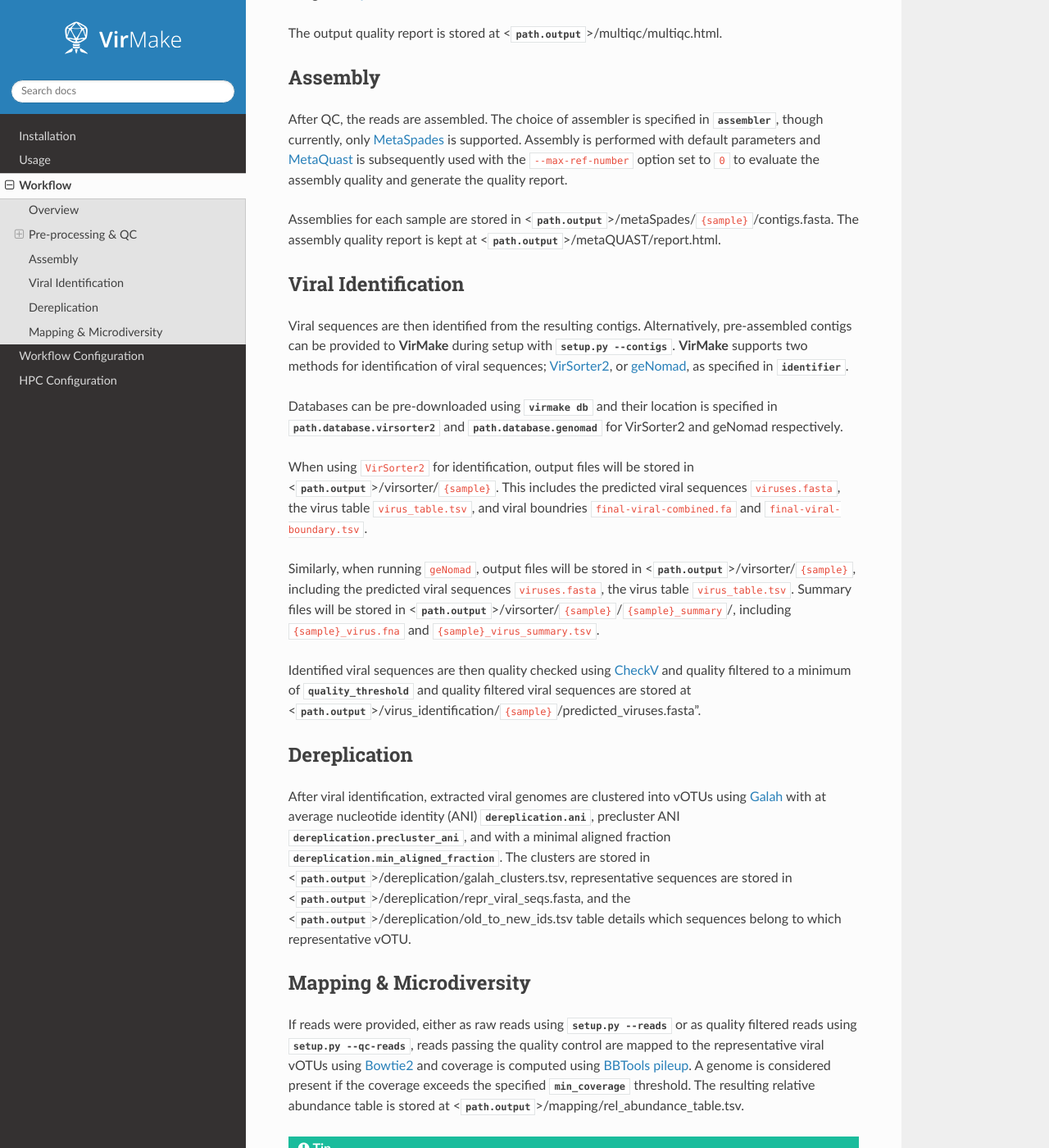
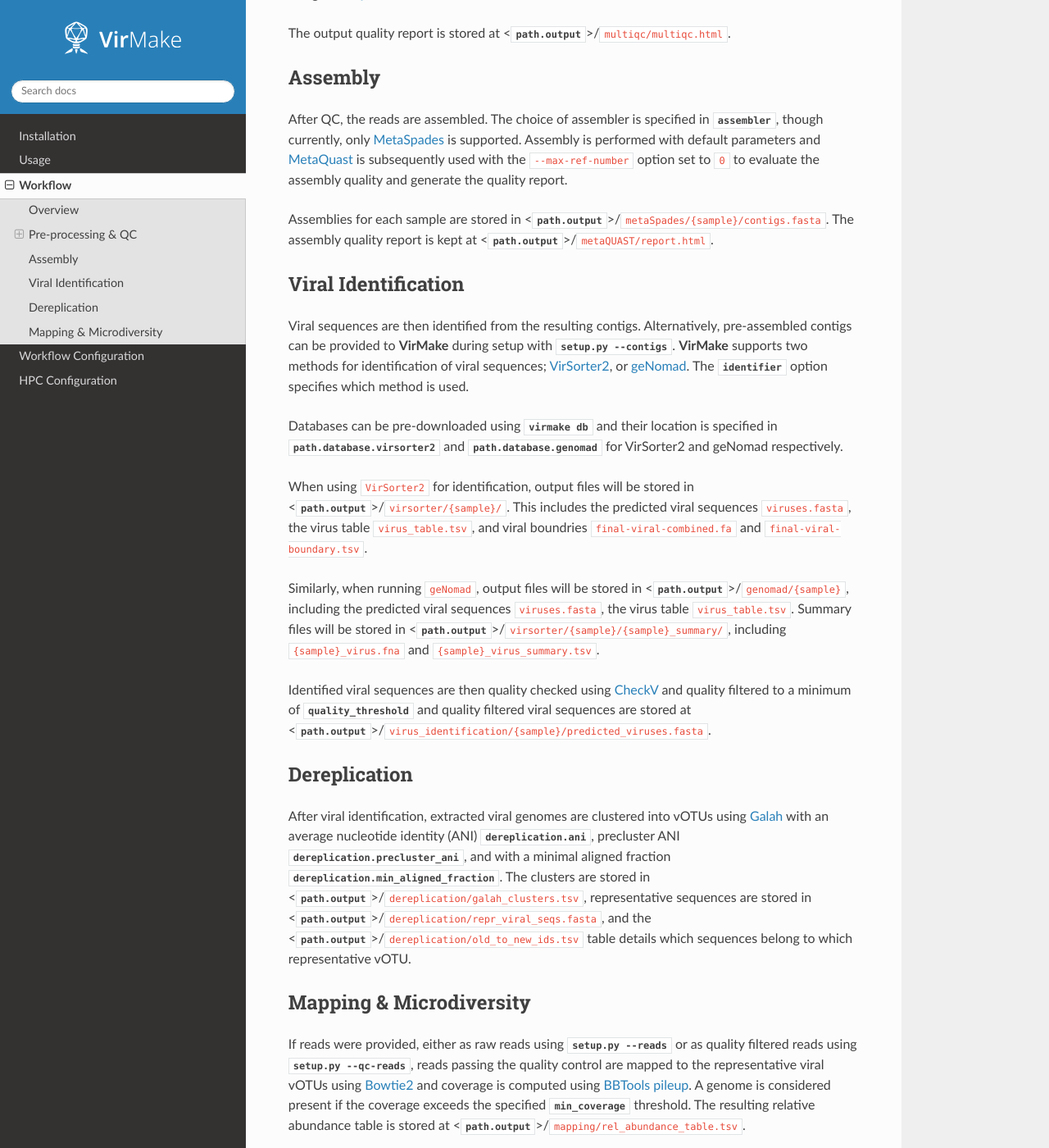
Before and after one commit to sverre-branders/rtd-virmake-test, a Sphinx documentation site: the page built from docs/source/workflow.rst, in a window 1280 px wide and 1400 px high, scrolled down 1652 px. Shown: the whole window at 82% size. Built offline with Sphinx 7.4.7 and the Read the Docs theme 3.1.0, drawn with Linux system fonts in a browser that asks for light colours; some of the changed text lies outside the part shown.

Commit message:
Wrapping paths in

```diff
--- a/docs/source/workflow.rst
+++ b/docs/source/workflow.rst
@@ -38,7 +38,7 @@ used for trimming using default options:
 Input file location is specified in <:confval:`path.input_reads`> (for more
 info, see :doc:`config-params`).
 
-Output files are stored in <:confval:`path.output`>/fastp_pe/.  For each
+Output files are stored in <:confval:`path.output`>/``fastp_pe/``.  For each
 sample, paired trimmed reads are stored in ``{sample}_1.fastq`` and
 ``{sample}_2.fastq``. QC reports are stored in ``html`` and ``json`` format in
 ``{sample}.html`` and ``{sample}.json`` respectively.
@@ -53,7 +53,7 @@ quality assessment. Finally, a summary is made using
 `MultiQC <https://github.com/MultiQC/MultiQC>`_.
 
 The output quality report is stored at
-<:confval:`path.output`>/multiqc/multiqc.html.
+<:confval:`path.output`>/``multiqc/multiqc.html``.
 
 Assembly
 --------
@@ -66,8 +66,8 @@ is subsequently used with the ``--max-ref-number`` option set to ``0`` to
 evaluate the assembly quality and generate the quality report.
 
 Assemblies for each sample are stored in
-<:confval:`path.output`>/metaSpades/``{sample}``/contigs.fasta. The assembly
-quality report is kept at <:confval:`path.output`>/metaQUAST/report.html.
+<:confval:`path.output`>/``metaSpades/{sample}/contigs.fasta``. The assembly
+quality report is kept at <:confval:`path.output`>/``metaQUAST/report.html``.
 
 Viral Identification
 --------------------
@@ -77,8 +77,8 @@ pre-assembled contigs can be provided to **VirMake** during setup with
 :option:`setup.py --contigs`. **VirMake** supports two methods for
 identification of viral sequences; `VirSorter2
 <https://github.com/jiarong/VirSorter2>`_, or `geNomad
-<https://github.com/apcamargo/genomad/>`_, as specified in
-:confval:`identifier`.
+<https://github.com/apcamargo/genomad/>`_. The :confval:`identifier` option
+specifies which method is used.
 
 ..  NOTE! The min_contig_length parameters will be updated
    to 3000, then DRAM-v will use 1000 since viruses can be shorter than
@@ -89,22 +89,22 @@ is specified in :confval:`path.database.virsorter2` and
 :confval:`path.database.genomad` for VirSorter2 and geNomad respectively.
 
 When using ``VirSorter2`` for identification, output files will be stored in
-<:confval:`path.output`>/virsorter/``{sample}``. This includes the predicted
+<:confval:`path.output`>/``virsorter/{sample}/``. This includes the predicted
 viral sequences ``viruses.fasta``, the virus table ``virus_table.tsv``, and
 viral boundries ``final-viral-combined.fa`` and ``final-viral-boundary.tsv``.
 
 Similarly, when running ``geNomad``, output files will be stored in
-<:confval:`path.output`>/virsorter/``{sample}``, including the predicted
+<:confval:`path.output`>/``genomad/{sample}``, including the predicted
 viral sequences ``viruses.fasta``, the virus table ``virus_table.tsv``. Summary
 files will be stored in
-<:confval:`path.output`>/virsorter/``{sample}``/``{sample}_summary``/, including
+<:confval:`path.output`>/``virsorter/{sample}/{sample}_summary/``, including
 ``{sample}_virus.fna`` and ``{sample}_virus_summary.tsv``.
 
 Identified viral sequences are then quality checked using `CheckV
 <https://bitbucket.org/berkeleylab/CheckV>`_ and quality filtered to a minimum
 of :confval:`quality_threshold` and quality filtered viral sequences are
 stored at
-<:confval:`path.output`>/virus_identification/``{sample}``/predicted_viruses.fasta".
+<:confval:`path.output`>/``virus_identification/{sample}/predicted_viruses.fasta``.
 
 Dereplication
 -------------
@@ -113,14 +113,14 @@ Dereplication
    seem to run in the pipeline unless I missed a rule that calls them.
 
 After viral identification, extracted viral genomes are clustered into vOTUs
-using `Galah <https://github.com/wwood/galah>`_ with at average nucleotide
+using `Galah <https://github.com/wwood/galah>`_ with an average nucleotide
 identity (ANI) :confval:`dereplication.ani`, precluster ANI
 :confval:`dereplication.precluster_ani`, and with a minimal aligned fraction
 :confval:`dereplication.min_aligned_fraction`. The clusters are stored in
-<:confval:`path.output`>/dereplication/galah_clusters.tsv, representative
+<:confval:`path.output`>/``dereplication/galah_clusters.tsv``, representative
 sequences are stored in
-<:confval:`path.output`>/dereplication/repr_viral_seqs.fasta, and the
-<:confval:`path.output`>/dereplication/old_to_new_ids.tsv table details which
+<:confval:`path.output`>/``dereplication/repr_viral_seqs.fasta``, and the
+<:confval:`path.output`>/``dereplication/old_to_new_ids.tsv`` table details which
 sequences belong to which representative vOTU.
 
 Mapping & Microdiversity
@@ -138,13 +138,13 @@ the quality control are mapped to the representative viral vOTUs using
 using `BBTools pileup <https://github.com/bbushnell/BBTools>`_. A genome is
 considered present if the coverage exceeds the specified :confval:`min_coverage`
 threshold. The resulting relative abundance table is stored at
-<:confval:`path.output`>/mapping/rel_abundance_table.tsv.
+<:confval:`path.output`>/``mapping/rel_abundance_table.tsv``.
 
 .. tip::
    InStrain can lead to high resource usage. Disable InStrain by setting
-   :confval:`rule_inclusion.all.instrain` to false.
+   :confval:`rule_inclusion.all.instrain` to ``false``.
 
 Strain-level diversity analysis is then conducted using `InStrain
 <https://github.com/MrOlm/instrain>`_. The resulting diversity comparison is
 stored at
-<:confval:`path.output`>/instrain/comparison/output/comparison_comparisonsTable.tsv
+<:confval:`path.output`>/``instrain/comparison/output/comparison_comparisonsTable.tsv``
```
